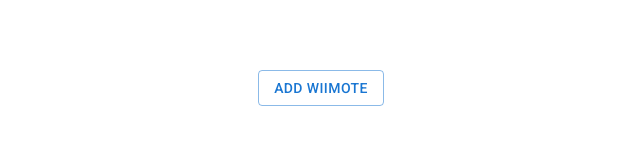
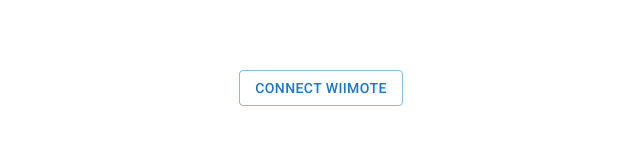
Before and after one commit to Volcomix/wiimote-web, a React (Vite) app: page / in a window 1280 px wide. Shown: the part 312-456 px from the top of the page, without its empty margins (319-959 px from the left). Built offline with nearby package versions, Linux system fonts and the light colour scheme.

Commit message:
Render wiimote viewer

```diff
--- a/src/App.tsx
+++ b/src/App.tsx
@@ -1,60 +1,34 @@
-import Button from '@mui/material/Button'
 import CssBaseline from '@mui/material/CssBaseline'
 import {
   Experimental_CssVarsProvider as CssVarsProvider,
   StyledEngineProvider,
 } from '@mui/material/styles'
-import Typography from '@mui/material/Typography'
 import { useEffect, useState } from 'react'
 
-import styles from './App.module.css'
+import WiimoteConnection from 'features/WiimoteConnection'
+import WiimoteViewer from 'features/WiimoteViewer'
+import { Wiimote } from 'services/wiimote'
 
 const App = () => {
-  const [device, setDevice] = useState<HIDDevice>()
+  const [wiimote, setWiimote] = useState<Wiimote | null>(null)
 
   useEffect(() => {
-    if (!device) {
+    if (!wiimote) {
       return
     }
-
-    device.oninputreport = (event) => {
-      switch (event.reportId) {
-        case 0x30:
-          console.log(event.data)
-          break
-      }
-    }
-
-    return () => {
-      device.oninputreport = null
-    }
-  }, [device])
+    wiimote.onDisconnect = () => setWiimote(null)
+  }, [wiimote])
 
   return (
     <>
       <CssBaseline />
       <StyledEngineProvider injectFirst>
         <CssVarsProvider>
-          <div className={styles.root}>
-            {!device ? (
-              <Button
-                variant="outlined"
-                onClick={async () => {
-                  if ('hid' in navigator) {
-                    const [device] = await navigator.hid.requestDevice({
-                      filters: [{ vendorId: 0x057e }],
-                    })
-                    setDevice(device)
-                    await device.open()
-                  }
-                }}
-              >
-                Add wiimote
-              </Button>
-            ) : (
-              <Typography>{device.productName}</Typography>
-            )}
-          </div>
+          {!wiimote ? (
+            <WiimoteConnection onConnect={setWiimote} />
+          ) : (
+            <WiimoteViewer wiimote={wiimote} />
+          )}
         </CssVarsProvider>
       </StyledEngineProvider>
     </>
--- /dev/null
+++ b/src/features/WiimoteConnection/WiimoteConnection.tsx
@@ -0,0 +1,28 @@
+import Button from '@mui/material/Button'
+
+import * as wiimoteService from 'services/wiimote'
+import { Wiimote } from 'services/wiimote'
+
+import styles from './WiimoteConnection.module.css'
+
+type WiimoteConnectionProps = {
+  onConnect: (wiimote: Wiimote) => void
+}
+
+const WiimoteConnection = ({ onConnect }: WiimoteConnectionProps) => {
+  return (
+    <div className={styles.root}>
+      <Button
+        variant="outlined"
+        onClick={async () => {
+          const wiimote = await wiimoteService.connect()
+          wiimote && onConnect(wiimote)
+        }}
+      >
+        Connect wiimote
+      </Button>
+    </div>
+  )
+}
+
+export default WiimoteConnection
--- /dev/null
+++ b/src/features/WiimoteConnection/index.ts
@@ -0,0 +1 @@
+export { default } from './WiimoteConnection'
--- /dev/null
+++ b/src/features/WiimoteViewer/WiimoteViewer.module.css
@@ -0,0 +1,13 @@
+.root {
+  display: grid;
+  position: fixed;
+  inset: 0;
+  grid-auto-flow: column;
+  justify-content: center;
+  margin: 40px;
+}
+
+.image {
+  height: 100%;
+  min-height: 0;
+}
--- /dev/null
+++ b/src/features/WiimoteViewer/WiimoteViewer.tsx
@@ -0,0 +1,34 @@
+import { useEffect } from 'react'
+
+import wiimoteBack from 'assets/wiimote-back.jpg'
+import wiimoteFront from 'assets/wiimote-front.jpg'
+import { Wiimote } from 'services/wiimote'
+
+import styles from './WiimoteViewer.module.css'
+
+type WiimoteViewerProps = {
+  wiimote: Wiimote
+}
+
+const WiimoteViewer = ({ wiimote }: WiimoteViewerProps) => {
+  useEffect(() => {
+    if (!wiimote) {
+      return
+    }
+    wiimote.onButtonChange = () => {
+      console.log('Button change')
+    }
+    return () => {
+      wiimote.onButtonChange = null
+    }
+  }, [wiimote])
+
+  return (
+    <div className={styles.root}>
+      <img className={styles.image} src={wiimoteFront} />
+      <img className={styles.image} src={wiimoteBack} />
+    </div>
+  )
+}
+
+export default WiimoteViewer
--- /dev/null
+++ b/src/features/WiimoteViewer/index.ts
@@ -0,0 +1 @@
+export { default } from './WiimoteViewer'
--- /dev/null
+++ b/src/services/wiimote/constants.ts
@@ -0,0 +1,5 @@
+export const VENDOR_ID = 0x057e
+
+export const InputReport = {
+  CORE_BUTTONS: 0x30,
+}
--- /dev/null
+++ b/src/services/wiimote/index.ts
@@ -0,0 +1,2 @@
+export type { Wiimote } from './types'
+export * from './wiimote'
--- /dev/null
+++ b/src/services/wiimote/types.ts
@@ -0,0 +1,4 @@
+export type Wiimote = {
+  onDisconnect: (() => void) | null
+  onButtonChange: (() => void) | null
+}
--- /dev/null
+++ b/src/services/wiimote/wiimote.ts
@@ -0,0 +1,49 @@
+import { InputReport, VENDOR_ID } from './constants'
+import { Wiimote } from './types'
+
+export const connect = async (): Promise<Wiimote | null> => {
+  const device = await requestDevice()
+  if (!device) {
+    return null
+  }
+  const wiimote = createWiimote()
+  addDisconnectListener(device, wiimote)
+  addButtonChangeListener(device, wiimote)
+  return wiimote
+}
+
+const requestDevice = async (): Promise<HIDDevice | null> => {
+  const [device] = await navigator.hid.requestDevice({
+    filters: [{ vendorId: VENDOR_ID }],
+  })
+  if (!device) {
+    return null
+  }
+  await device.open()
+  return device
+}
+
+const createWiimote = (): Wiimote => ({
+  onDisconnect: null,
+  onButtonChange: null,
+})
+
+const addDisconnectListener = (device: HIDDevice, wiimote: Wiimote) => {
+  const handleDisconnect = (event: HIDConnectionEvent) => {
+    if (event.device !== device) {
+      return
+    }
+    navigator.hid.removeEventListener('disconnect', handleDisconnect)
+    wiimote.onDisconnect?.()
+  }
+  navigator.hid.addEventListener('disconnect', handleDisconnect)
+}
+
+const addButtonChangeListener = (device: HIDDevice, wiimote: Wiimote) => {
+  device.addEventListener('inputreport', (event: HIDInputReportEvent) => {
+    if (event.reportId !== InputReport.CORE_BUTTONS) {
+      return
+    }
+    wiimote.onButtonChange?.()
+  })
+}
```
Also changed, not shown: src/assets/wiimote-back.jpg (added), src/assets/wiimote-front.jpg (added), src/features/WiimoteConnection/WiimoteConnection.module.css (renamed from src/App.module.css).
